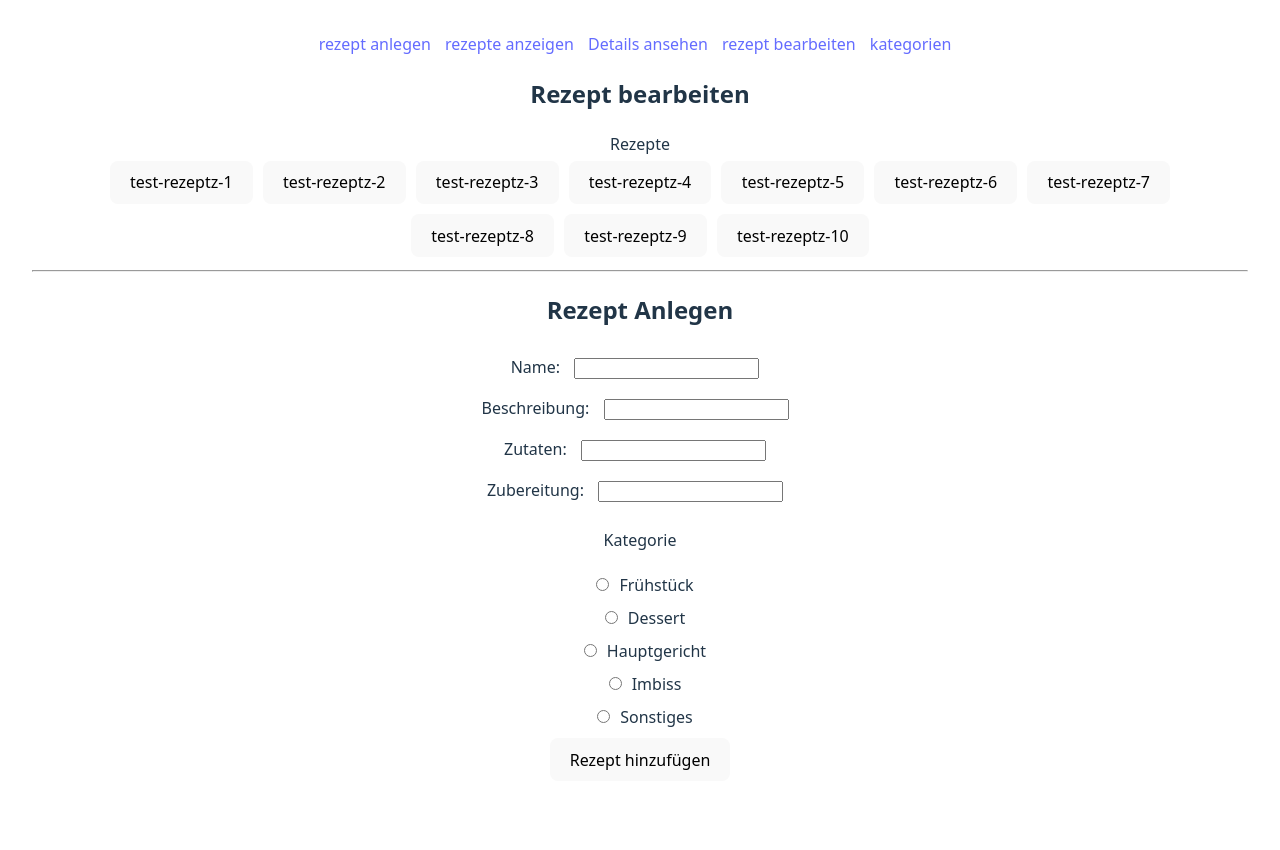
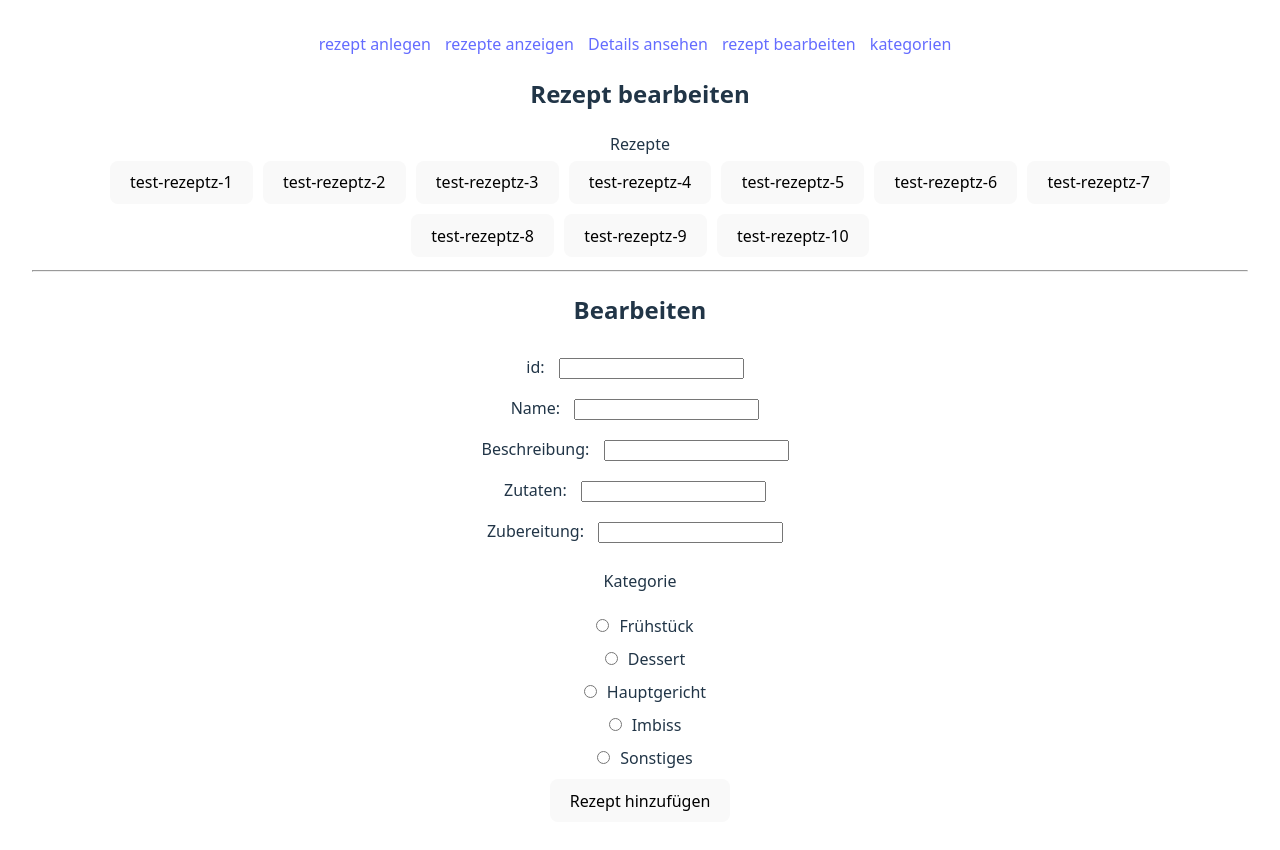
Before and after one commit to gab632/gabriel-assessment-2-2025, a React (Vite) app: page /rezept-bearbeiten in a window 1280 px wide. Shown: the top 850 px of the page. Before the commit the page ends 818 px from the top, so only its background shows below. Built offline with nearby package versions, Linux system fonts and the light colour scheme.

Commit message:
task 4, edit reeipt ompleted.

```diff
--- a/src/App.jsx
+++ b/src/App.jsx
@@ -31,11 +31,11 @@ function App() {
         testData.push(testRezept);
     }
 
-
     const [rezept, setRezept] = useState({})
     const [rezeptArray, setRezeptArray] = useState(testData);
 
     function handleSubmitRecipe(e){
+        e.preventDefault();
         const randomId = crypto.randomUUID();
         // console.log(randomId, e.rezeptName);
         const newRezept ={
@@ -56,15 +56,31 @@ function App() {
         ])
 
     }
+    function handleUpdateRecipe(e, rezeptId, rezeptName, beschreibung, zutaten, zubereitung, kategorie){
+        e.preventDefault();
+        // console.log("new name ", e.rezeptName);
+        // console.log("from main app ", rezeptId);
+        const newRezept ={
+            id: rezeptId,
+            name: rezeptName,
+            beschreibung: beschreibung,
+            zutaten: zutaten,
+            zubereitung: zubereitung,
+            kategorie: kategorie
+        }
+        setRezept(newRezept);
+        console.log("id from main ", newRezept.id);
 
-    function handleUpdateRecipe(e){
-
-
-
-
+        let temp = [];
+        for(const rezept of rezeptArray){
+            if(rezept.id !== newRezept.id){
+                temp.push(rezept);
+            }
+        }
+        temp.push(newRezept);
+        // console.log("temp ", temp);
+        setRezeptArray(temp);
     }
-
-
 
     // useEffect used to check if rezept and other values update.
     useEffect(() =>{
--- a/src/components/RezeptBearbeiten.jsx
+++ b/src/components/RezeptBearbeiten.jsx
@@ -3,6 +3,7 @@ import {useEffect, useState} from "react";
 export default function RezeptBearbeiten({list, onSubmitEditedRecipe}){
 
     const [toEdit, setToEdit] = useState({});
+
     const [rezeptId, setRezeptId] = useState("");
     const [rezeptName, setRezeptName] = useState("");
     const [beschreibung, setBeschreibung] = useState("");
@@ -13,29 +14,40 @@ export default function RezeptBearbeiten({list, onSubmitEditedRecipe}){
 
 
     function editRezept(e, rezept){
-        e.preventDefault();
+        // e.preventDefault();
         console.log("ausgew r ", rezept)
         setToEdit(rezept)
+        // setRezeptId(toEdit.id);
+
+
     }
 
     function onEditRecipe(e){
-        e.preventDefault();
-        onSubmitEditedRecipe({rezeptId, rezeptName, beschreibung, zutaten, zubereitung, kategorie})
+        // e.preventDefault();
+        // setRezeptId(toEdit.id);
+        setRezeptId(toEdit.id);
+        onSubmitEditedRecipe(e, rezeptId, rezeptName, beschreibung, zutaten, zubereitung, kategorie)
 
-        setRezeptId(toEdit.id);
+
         setRezeptName("");
         setBeschreibung("");
         setZutaten("")
         setZubereitung("");
         setKategorie("");
-        console.log("new values ", rezeptId, rezeptName, beschreibung, zutaten, zubereitung, kategorie);
+        setRezeptId("");
+        // console.log("new values ", rezeptId, rezeptName, beschreibung, zutaten, zubereitung, kategorie);
 
     }
 
     useEffect(() =>{
         console.log("to edit ", toEdit)
+        setRezeptId(toEdit.id);
     }, [toEdit])
 
+    useEffect(() =>{
+
+        console.log("id curr value ", rezeptId);
+    })
     return(
         <>
         <h2>Rezept bearbeiten</h2>
@@ -59,10 +71,16 @@ export default function RezeptBearbeiten({list, onSubmitEditedRecipe}){
             </div>
         </div>
             <hr></hr>
-            <h2>Rezept Anlegen</h2>
-            <h3>{toEdit.name}</h3>
+            <h2>{toEdit.name} Bearbeiten</h2>
+            <h3></h3>
             <div>
                 <form onSubmit={onEditRecipe}>
+                    id: <input
+                    type="text"
+                    name={"rezept-id"}
+                    value={rezeptId}
+                    readOnly={true}
+                    required/><br></br>
                     Name: <input
                     type="text"
                     name={"rezept-name"}
```
